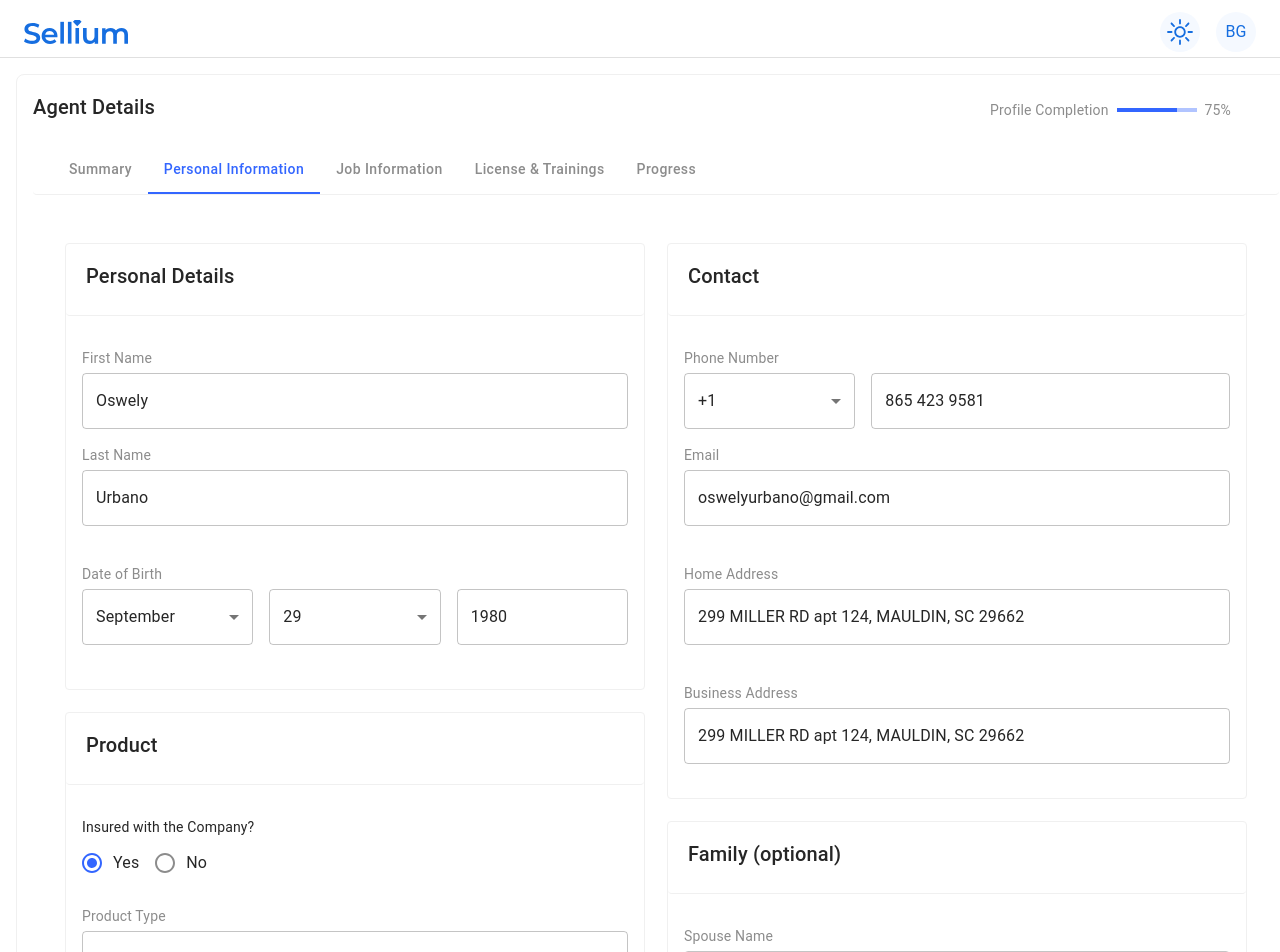
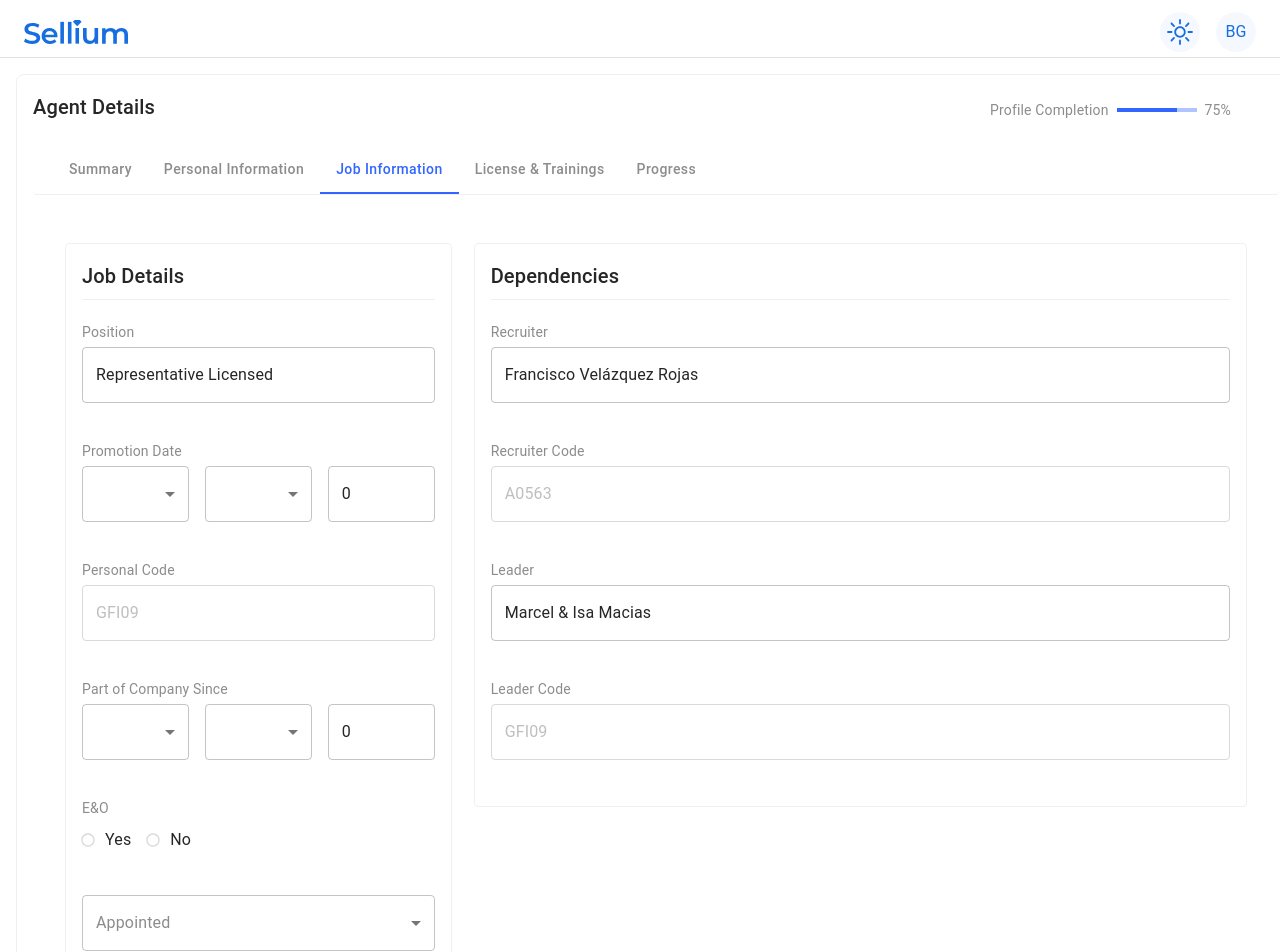
Before and after one commit to kurtco/sellium-frontend, a Next.js app: page /agentdetails/1 in a window 1280 px wide. Shown: the top 952 px of the page. Built offline with nearby package versions, Linux system fonts and the light colour scheme.

Commit message:
improving job information card including modifiying the radio button root colors

```diff
--- a/src/app/_components/Details/JobInformation/JobDependenciesCard.tsx
+++ b/src/app/_components/Details/JobInformation/JobDependenciesCard.tsx
@@ -31,13 +31,15 @@ const JobDependenciesCard = ({
         <Typography variant="h6" gutterBottom>
           {JobDependenciesCardLabels.title}
         </Typography>
-        <Divider sx={{ marginBottom: 2 }} />
+        <Divider sx={{ marginBottom: "22px" }} />
 
         <Grid2 container spacing={2}>
-          <Grid2 size={12}>
+          <Grid2 size={12} sx={{ marginBottom: "22px" }}>
+            <Typography variant="body2" color="textSecondary" gutterBottom>
+              {JobDependenciesCardLabels.recruiterField}
+            </Typography>
             <TextField
               fullWidth
-              label={JobDependenciesCardLabels.recruiterField}
               value={jobDependencies.recruiter}
               onChange={(e) =>
                 setJobDependencies({
@@ -49,20 +51,24 @@ const JobDependenciesCard = ({
             />
           </Grid2>
 
-          <Grid2 size={12}>
+          <Grid2 size={12} sx={{ marginBottom: "22px" }}>
+            <Typography variant="body2" color="textSecondary" gutterBottom>
+              {JobDependenciesCardLabels.recruiterCodeField}
+            </Typography>
             <TextField
               fullWidth
-              label={JobDependenciesCardLabels.recruiterCodeField}
               value={jobDependencies.recruiterCode}
               variant="outlined"
               disabled
             />
           </Grid2>
 
-          <Grid2 size={12}>
+          <Grid2 size={12} sx={{ marginBottom: "22px" }}>
+            <Typography variant="body2" color="textSecondary" gutterBottom>
+              {JobDependenciesCardLabels.leaderField}
+            </Typography>
             <TextField
               fullWidth
-              label={JobDependenciesCardLabels.leaderField}
               value={jobDependencies.leader}
               onChange={(e) =>
                 setJobDependencies({
@@ -74,10 +80,12 @@ const JobDependenciesCard = ({
             />
           </Grid2>
 
-          <Grid2 size={12}>
+          <Grid2 size={12} sx={{ marginBottom: "22px" }}>
+            <Typography variant="body2" color="textSecondary" gutterBottom>
+              {JobDependenciesCardLabels.leaderCodeField}
+            </Typography>
             <TextField
               fullWidth
-              label={JobDependenciesCardLabels.leaderCodeField}
               value={jobDependencies.leaderCode}
               variant="outlined"
               disabled
--- a/src/app/_components/Details/JobInformation/JobDetailsCard.tsx
+++ b/src/app/_components/Details/JobInformation/JobDetailsCard.tsx
@@ -12,6 +12,9 @@ import {
   InputLabel,
   Select,
   MenuItem,
+  RadioGroup,
+  Radio,
+  FormControlLabel,
 } from "@mui/material";
 import Grid2 from "@mui/material/Grid2";
 import DateSelectField from "../../DateSelectedField";
@@ -33,6 +36,7 @@ interface JobDetailsCardProps {
       year: number;
     };
     appointed: string;
+    eo: boolean;
   };
   setJobDetails: (details: any) => void;
 }
@@ -55,13 +59,15 @@ const JobDetailsCard = ({ jobDetails, setJobDetails }: JobDetailsCardProps) => {
           <Typography variant="h6" gutterBottom>
             {JobDetailsCardLabels.title}
           </Typography>
-          <Divider sx={{ marginBottom: 2 }} />
+          <Divider sx={{ marginBottom: "22px" }} />
 
           <Grid2 container spacing={2}>
-            <Grid2 size={12}>
+            <Grid2 size={12} sx={{ marginBottom: "22px" }}>
+              <Typography variant="body2" color="textSecondary" gutterBottom>
+                {JobDetailsCardLabels.positionField}
+              </Typography>
               <TextField
                 fullWidth
-                label={JobDetailsCardLabels.positionField}
                 value={jobDetails.position}
                 onChange={(e) =>
                   setJobDetails({ ...jobDetails, position: e.target.value })
@@ -70,7 +76,7 @@ const JobDetailsCard = ({ jobDetails, setJobDetails }: JobDetailsCardProps) => {
               />
             </Grid2>
 
-            <Grid2 size={12}>
+            <Grid2 size={12} sx={{ marginBottom: "22px" }}>
               <DateSelectField
                 label={JobDetailsCardLabels.promotionDateField}
                 selectedMonth={jobDetails.promotionDate.month}
@@ -92,17 +98,19 @@ const JobDetailsCard = ({ jobDetails, setJobDetails }: JobDetailsCardProps) => {
               />
             </Grid2>
 
-            <Grid2 size={12}>
+            <Grid2 size={12} sx={{ marginBottom: "22px" }}>
+              <Typography variant="body2" color="textSecondary" gutterBottom>
+                {JobDetailsCardLabels.personalCodeField}
+              </Typography>
               <TextField
                 fullWidth
-                label={JobDetailsCardLabels.personalCodeField}
                 value={jobDetails.personalCode}
                 variant="outlined"
                 disabled
               />
             </Grid2>
 
-            <Grid2 size={12}>
+            <Grid2 size={12} sx={{ marginBottom: "22px" }}>
               <DateSelectField
                 label={JobDetailsCardLabels.sinceInCompany}
                 selectedMonth={jobDetails.companyDate.month}
@@ -122,6 +130,35 @@ const JobDetailsCard = ({ jobDetails, setJobDetails }: JobDetailsCardProps) => {
                   })
                 }
               />
+            </Grid2>
+            <Grid2
+              size={12}
+              display="flex"
+              alignItems="flex-start"
+              flexDirection="column"
+            >
+              <Typography variant="body2" color="textSecondary" gutterBottom>
+                {JobDetailsCardLabels.eo}
+              </Typography>
+              <RadioGroup
+                row
+                value={jobDetails.eo}
+                onChange={(e) =>
+                  setJobDetails({ ...jobDetails, eo: e.target.value })
+                }
+                style={{ marginBottom: "22px" }} // Espaciado entre el título y los radios
+              >
+                <FormControlLabel
+                  value="Yes"
+                  control={<Radio sx={{ borderRadius: "1px" }} />}
+                  label="Yes"
+                />
+                <FormControlLabel
+                  value="No"
+                  control={<Radio sx={{ borderRadius: "1px" }} />}
+                  label="No"
+                />
+              </RadioGroup>
             </Grid2>
 
             <Grid2 size={12}>
--- a/src/app/_components/Details/JobInformation/JobInformationWrapper.tsx
+++ b/src/app/_components/Details/JobInformation/JobInformationWrapper.tsx
@@ -22,6 +22,7 @@ const JobInformationWrapper = () => {
       year: 0,
     },
     appointed: "",
+    eo: true,
   });
 
   const [jobDependencies, setJobDependencies] = useState({
--- a/src/app/_components/DetailsTabs.tsx
+++ b/src/app/_components/DetailsTabs.tsx
@@ -33,7 +33,7 @@ const DetailsTabs = ({ tabs, progress }: DetailsTabsProps) => {
     }
   }, [id]);
 
-  const [selectedTab, setSelectedTab] = useState(1);
+  const [selectedTab, setSelectedTab] = useState(2);
 
   const handleTabChange = (event: React.SyntheticEvent, newValue: number) => {
     setSelectedTab(newValue);
--- a/src/constants/labels.enums.ts
+++ b/src/constants/labels.enums.ts
@@ -108,6 +108,7 @@ export enum JobDetailsCardLabels {
   personalCodeField = "Personal Code",
   sinceInCompany = "Part of Company Since",
   appointedField = "Appointed",
+  eo = " E&O",
 }
 
 export enum JobDependenciesCardLabels {
@@ -116,6 +117,7 @@ export enum JobDependenciesCardLabels {
   recruiterCodeField = "Recruiter Code",
   leaderField = "Leader",
   leaderCodeField = "Leader Code",
+  eo = "E&O",
 }
 
 export enum ProgressCardLabels {
--- a/src/themes/palette.ts
+++ b/src/themes/palette.ts
@@ -8,6 +8,7 @@ import { presetDarkPalettes, presetPalettes } from "@ant-design/colors";
 import ThemeOption from "./theme";
 import { ThemeMode } from "@/constants/config.enum";
 import { Colors } from "@/interfaces/interfaces";
+import { defaultBlueColor } from "@/constants/constant";
 
 // ==============================|| DEFAULT THEME - PALETTE ||============================== //
 
@@ -113,6 +114,24 @@ export default function Palette(mode: PaletteMode, presetColor: string) {
           },
         },
       },
+      MuiRadio: {
+        styleOverrides: {
+          root: {
+            "&.Mui-checked .MuiSvgIcon-root": {
+              color: defaultBlueColor, // Borde azul cuando está seleccionado
+            },
+            "& .MuiSvgIcon-root": {
+              width: "16px",
+              height: "16px",
+              opacity: "0px",
+              color: mode === ThemeMode.DARK ? greyPrimary[6] : greyPrimary[4],
+              border: `1px 0px 0px 0px  solid ${
+                mode === ThemeMode.DARK ? greyPrimary[6] : greyPrimary[4]
+              }`,
+            },
+          },
+        },
+      },
     },
     customShadows: {
       z1: "0px 1px 3px rgba(0, 0, 0, 0.2)",
```
